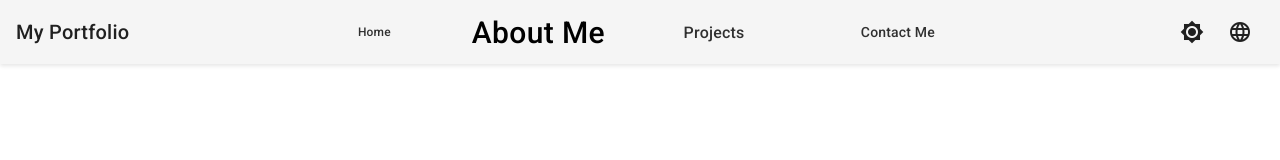
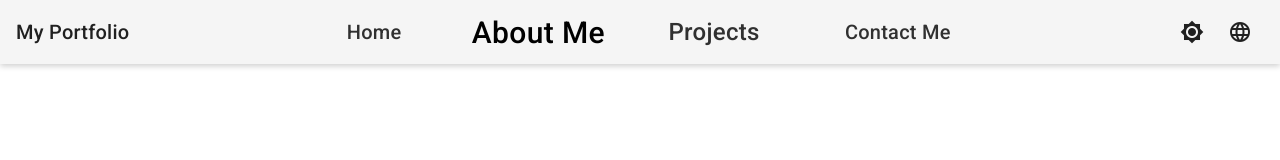
Before and after one commit to edonssfall/edMain-ui, an Angular app: page / in a window 1280 px wide. In both pictures the pointer is over the element "About Me". Shown: the top 160 px of the page. Built offline with nearby package versions, Linux system fonts and the light colour scheme.

Commit message:
style: dark-light mode for nav

```diff
--- a/src/app/features/portfolio/components/navigation/navigation.component.css
+++ b/src/app/features/portfolio/components/navigation/navigation.component.css
@@ -2,7 +2,11 @@
   width: 100%;
   display: flex;
   justify-content: space-between;
-  box-shadow: 0 2px 4px rgba(0, 0, 0, 0.1);
+  box-shadow: 0 2px 6px rgba(0, 0, 0, 0.2);
+}
+
+.dark-theme .menu-toolbar {
+  box-shadow: 0 2px 6px rgba(255, 255, 255, 0.2);
 }
 
 .left-section {
@@ -16,6 +20,10 @@
   align-items: center;
   justify-content: space-between;
   width: 50%;
+}
+
+.dark-theme .center-section a {
+  color: white;
 }
 
 .menu-item {
@@ -37,22 +45,9 @@
   z-index: 10;
 }
 
-.menu-item:has(+ .menu-item:hover),
 .menu-item:hover + .menu-item {
-  scale: 0.8;
-  transition: .4s;
-}
-
-.menu-item:has(+ .menu-item:hover),
-.menu-item:hover + .menu-item + .menu-item{
-  scale: 0.7;
-  transition: .4s;
-}
-
-.menu-item:has(+ .menu-item:hover),
-.menu-item:hover + .menu-item + .menu-item + .menu-item{
-  scale: 0.6;
-  transition: .4s;
+  transform: scale(1.2);
+  transition: 0.4s;
 }
 
 .menu-item.active {
--- a/src/app/features/portfolio/components/navigation/navigation.component.html
+++ b/src/app/features/portfolio/components/navigation/navigation.component.html
@@ -1,4 +1,5 @@
-<mat-toolbar color="secondary" class="menu-toolbar">
+<div [ngClass]="{ 'dark-theme': themeService.currentTheme.isDark }">
+<mat-toolbar color="{{this.themeService.currentTheme.isDark ? 'primary' : 'secondary.dark'}}" class="menu-toolbar">
   <div class="left-section">
     <span>My Portfolio</span>
   </div>
@@ -37,3 +38,4 @@
     </mat-menu>
   </div>
 </mat-toolbar>
+</div>
```
Also changed, not shown: 1 other file (tests, documents, lock files or other folders).
